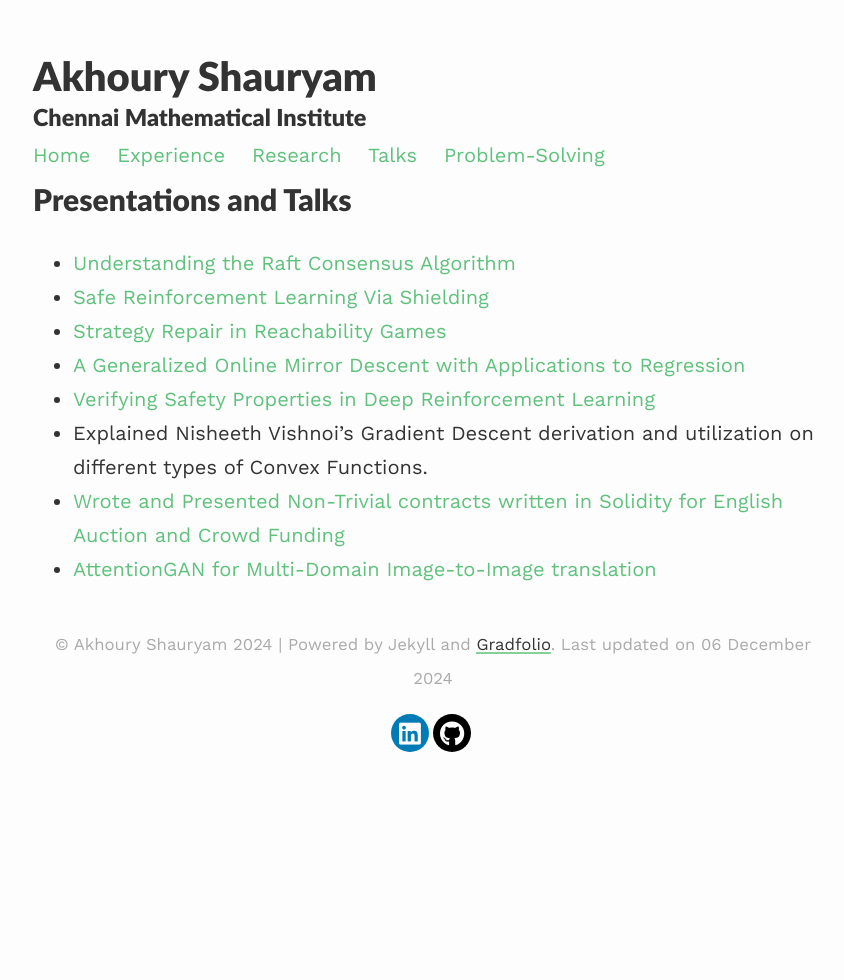
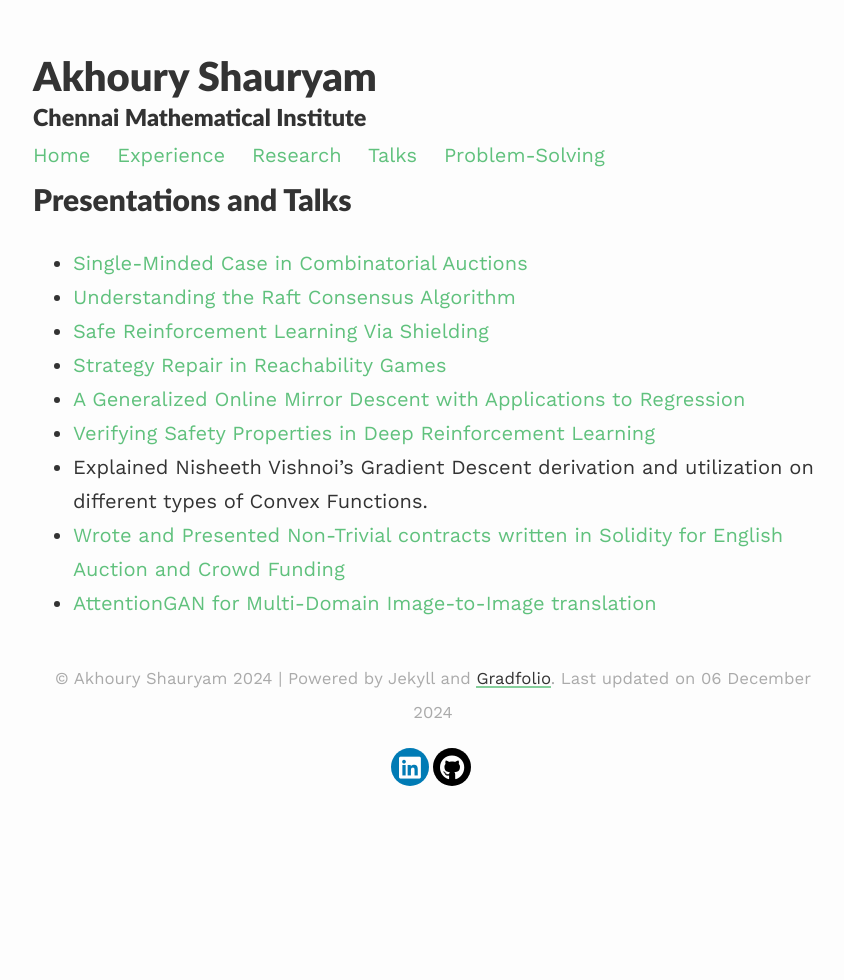
Before and after one commit to Satan-Claws/Satan-Claws.github.io, a Jekyll site: the page built from _pages/Presentations.md, in a window 1280 px wide. Shown: the whole page, without its empty margins (207-1051 px from the left). Built offline with Jekyll 4.4.1, drawn with Linux system fonts in a browser that asks for light colours; nearby versions of some CDN libraries.

Commit message:
Update Presentations.md

```diff
--- a/_pages/Presentations.md
+++ b/_pages/Presentations.md
@@ -7,6 +7,7 @@ published: true
 
 # Presentations and Talks
 
+- [Single-Minded Case in Combinatorial Auctions](https://github.com/Satan-Claws/Presentations/blob/main/AGT_Presentation.pdf)
 - [Understanding the Raft Consensus Algorithm](https://github.com/Satan-Claws/Presentations/blob/main/RAFT_Presentation.pdf)
 - [Safe Reinforcement Learning Via Shielding](https://github.com/Satan-Claws/Presentations/blob/main/Safe_RL_Via_Shielding.pdf)
 - [Strategy Repair in Reachability Games](https://github.com/Satan-Claws/Presentations/blob/main/SRP.pdf)
```
